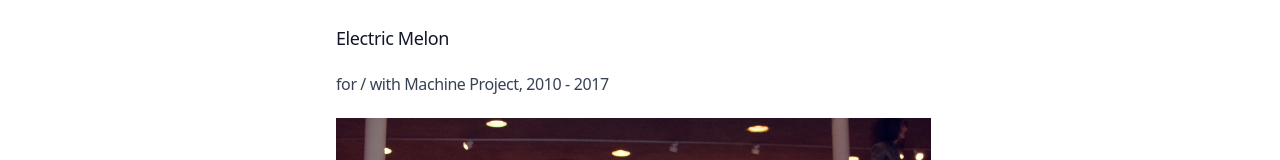
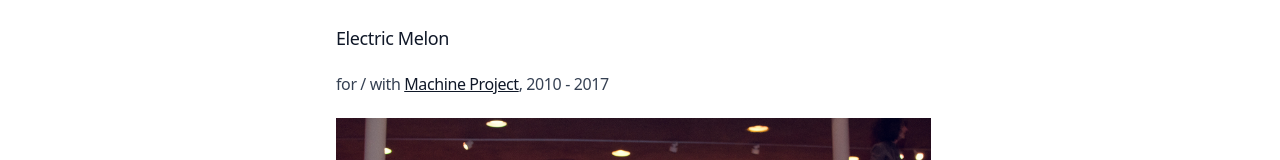
Before and after one commit to caseyanderson/caseyanderson.work, a Next.js app: page /blog/electric-melon in a window 1280 px wide. Shown: the part 200-360 px from the top of the page. Built offline with nearby package versions, Linux system fonts and the light colour scheme.

Commit message:
adds link to machine project

```diff
--- a/app/blog/electric-melon/page.mdx
+++ b/app/blog/electric-melon/page.mdx
@@ -1,5 +1,5 @@
 ## Electric Melon
-for / with Machine Project, 2010 - 2017
+for / with [Machine Project](https://machineproject.com/), 2010 - 2017
 
 <Cover src="CTA-Confuse-a-Tron-Machine-MCaudill.jpg" />
 
```
